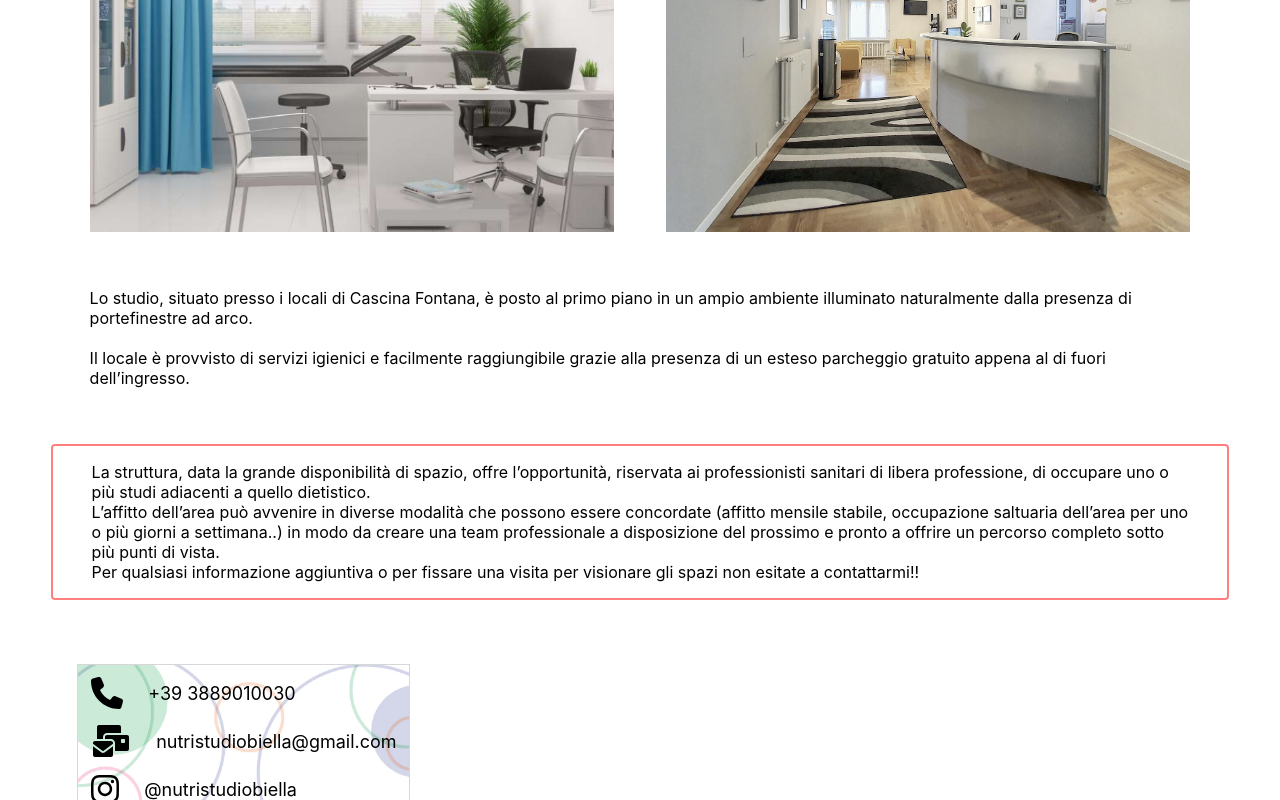
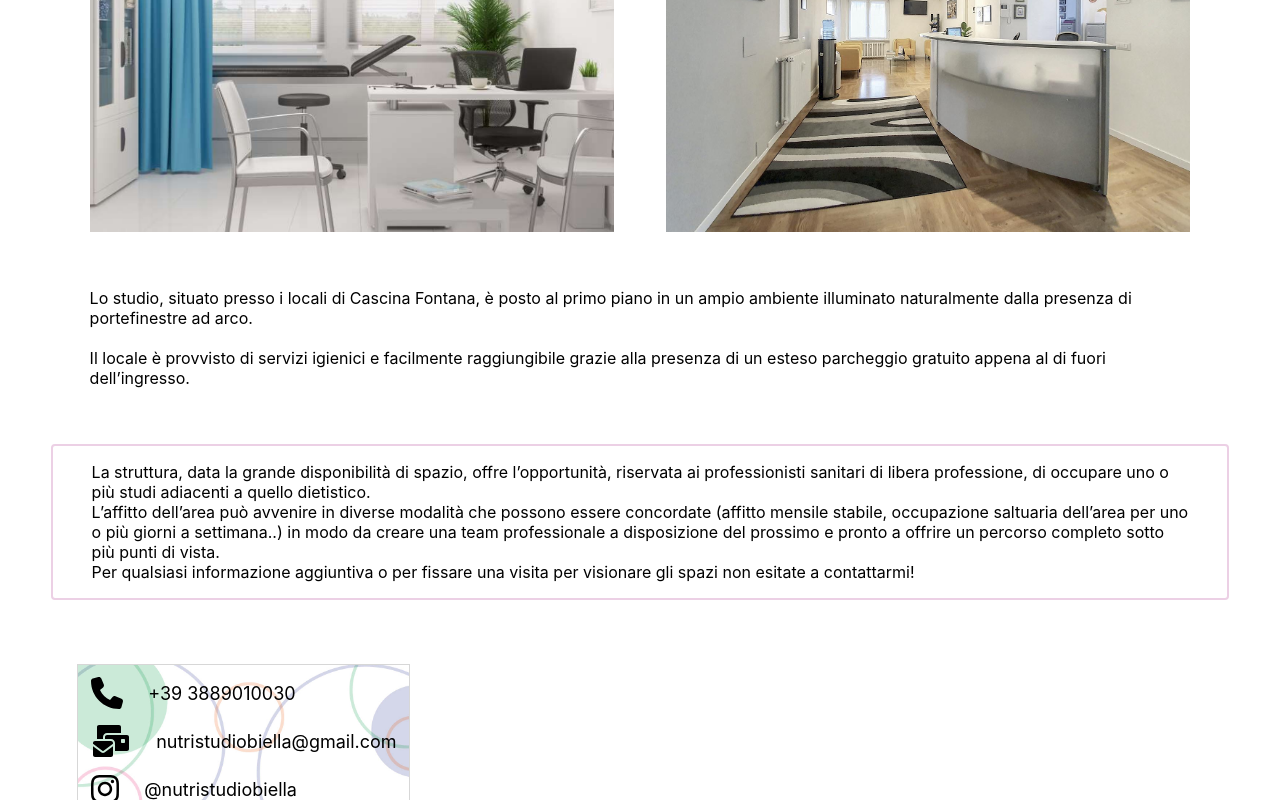
Before and after one commit to fsensoli97/NutriStudioBiella, a React (Create React App) app: page /#/ in a window 1280 px wide. Shown: the part 439-1239 px from the top of the page. Built offline with nearby package versions, Linux system fonts and the light colour scheme.

Commit message:
ad border color

```diff
--- a/src/components/Home/Home.css
+++ b/src/components/Home/Home.css
@@ -17,7 +17,7 @@
     margin: 2vh 4vw;
     padding: 2vh 3vw;
     margin-bottom: 5vh;
-    border: solid 2px rgb(255, 0, 0, 0.5);
+    border: solid 2px rgba(218, 162, 203, 0.5);
     border-radius: 4px;
 }
 
--- a/src/components/Home/Home.js
+++ b/src/components/Home/Home.js
@@ -28,7 +28,7 @@ export default function Home() {
                 L’affitto dell’area può avvenire in diverse modalità che possono essere concordate (affitto mensile stabile,
                 occupazione saltuaria dell’area per uno o più giorni a settimana..) in modo da creare una team professionale
                 a disposizione del prossimo e pronto a offrire un percorso completo sotto più punti di vista.<br></br>
-                Per qualsiasi informazione aggiuntiva o per fissare una visita per visionare gli spazi non esitate a contattarmi!!
+                Per qualsiasi informazione aggiuntiva o per fissare una visita per visionare gli spazi non esitate a contattarmi!
             </div>
             <Footer></Footer>
         </>
--- a/src/components/Prices/Prices.css
+++ b/src/components/Prices/Prices.css
@@ -23,7 +23,7 @@
     margin: 2vh 4vw;
     margin-bottom: 6vh;
     padding: 2vw 2vw;
-    border: solid 1.5px rgb(200, 200, 200);
+    border: solid 1.5px rgba(88, 171, 116, 0.6);
     border-radius: 4px;
 }
 
```
